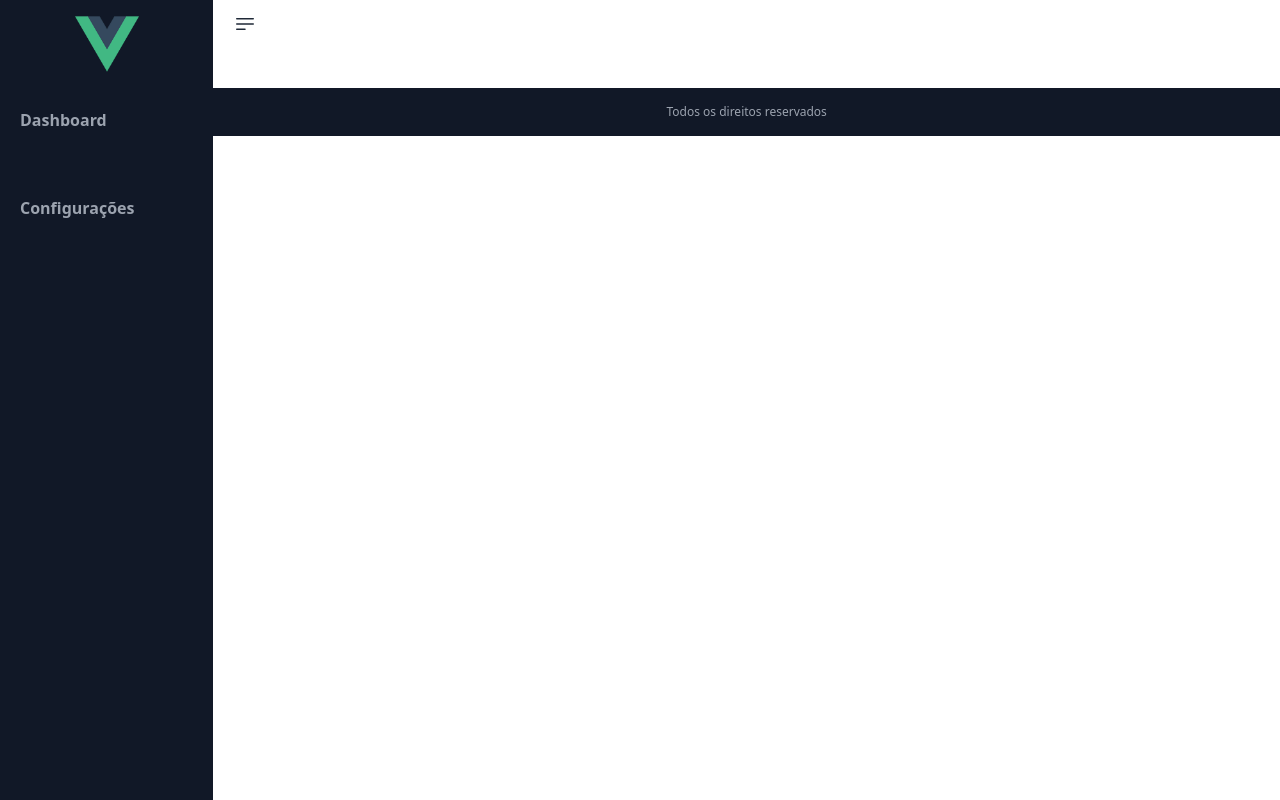
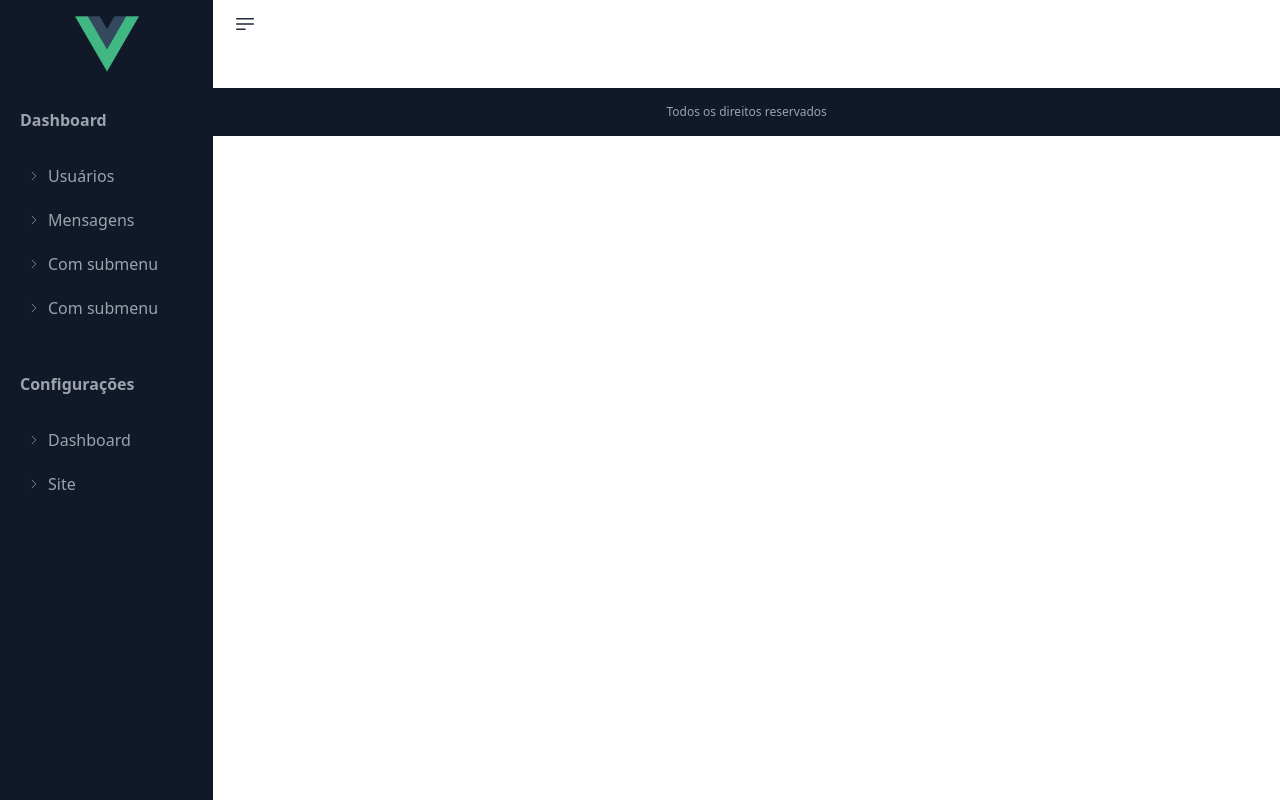
Before and after one commit to ernandesrs/pproj_vuejs3_estudos, a Vue app: page /me in a window 1280 px wide. Built offline with nearby package versions, Linux system fonts and the light colour scheme.

Commit message:
sidebar nav and subnav ok

```diff
--- /dev/null
+++ b/src/components/Ui/Sidebar/Nav/NavItemUi.vue
@@ -0,0 +1,91 @@
+<template>
+
+    <template v-if="!subitems">
+        <Component :is="tag" :to="item.to" :href="item.href" :title="item.title"
+            :target="item.target" :class="navItemClass">
+            <div class="flex items-center">
+                <svg class="w-3 h-3" fill="none" viewBox="0 0 24 24" stroke-width="1.5"
+                    stroke="currentColor">
+                    <path stroke-linecap="round" stroke-linejoin="round"
+                        d="M8.25 4.5l7.5 7.5-7.5 7.5" />
+                </svg>
+
+                <span class="pl-2">{{ item.text }}</span>
+            </div>
+        </Component>
+    </template>
+
+    <template v-else>
+        <Component @click.stop.prevent="toggler" :is="tag" :title="item.title"
+            :class="[navItemClass, visible ? navItemActive : null]">
+            <div class="flex items-center">
+                <svg v-if="!visible" class="w-3 h-3" fill="none" viewBox="0 0 24 24" stroke-width="1.5"
+                    stroke="currentColor">
+                    <path stroke-linecap="round" stroke-linejoin="round"
+                        d="M8.25 4.5l7.5 7.5-7.5 7.5" />
+                </svg>
+
+                <svg v-else class="w-3 h-3" fill="none" viewBox="0 0 24 24" stroke-width="1.5"
+                    stroke="currentColor">
+                    <path stroke-linecap="round" stroke-linejoin="round"
+                        d="M19.5 8.25l-7.5 7.5-7.5-7.5" />
+                </svg>
+
+                <span class="pl-2">{{ item.text }}</span>
+            </div>
+        </Component>
+
+        <nav v-show="visible"
+            class="flex flex-col bg-gray-800 border-l-2 border-gray-700 pl-4 mb-1">
+            <NavItemUi v-for="it in subitems" v-bind:key="it.id" :item="it" />
+        </nav>
+    </template>
+
+</template>
+
+<script>
+
+export default{
+    name: "NavItemUi",
+    components: {},
+
+    props: {
+        item: {
+            type: Object,
+            default: null
+        },
+    },
+
+    data() {
+        return {
+            visible: false,
+            navItemClass: 'w-full hover:bg-gray-800 text-gray-400 px-2 py-2 hover:pl-4 duration-300 mb-1 cursor-pointer',
+            navItemActive: 'bg-gray-800 pl-4',
+        };
+    },
+
+    computed: {
+        tag() {
+            if (typeof this.item.to != "undefined")
+                return "RouterLink";
+            if (typeof this.item.href != "undefined")
+                return "a";
+            return "div";
+        },
+
+        subitems() {
+            if(this.item.subnav)
+                return this.item.subnav;
+
+            return null;
+        },
+    },
+
+    methods: {
+        toggler() {
+            this.visible = !this.visible;
+        },
+    },
+};
+
+</script>
--- /dev/null
+++ b/src/components/Ui/Sidebar/Nav/NavUi.vue
@@ -0,0 +1,22 @@
+<template>
+    <nav class="flex flex-col">
+        <NavItemUi v-for="item in items" v-bind:key="item.id" :item="item" />
+    </nav>
+</template>
+
+<script>
+import NavItemUi from './NavItemUi.vue';
+
+export default{
+    name: "NavUi",
+    components: { NavItemUi },
+
+    props: {
+        items: {
+            type: Array,
+            default: null
+        }
+    },
+};
+
+</script>
--- /dev/null
+++ b/src/components/Ui/Sidebar/Nav/SubnavUi.vue
@@ -0,0 +1,22 @@
+<template>
+    <nav class="flex flex-col">
+        <NavItemUi v-for="item in items" v-bind:key="item.id" :item="item" />
+    </nav>
+</template>
+
+<script>
+import NavItemUi from './NavItemUi.vue';
+
+export default{
+    name: "NavUi",
+    components: { NavItemUi },
+
+    props: {
+        items: {
+            type: Array,
+            default: null
+        }
+    },
+};
+
+</script>
--- a/src/components/Ui/Sidebar/SidebarElemUi.vue
+++ b/src/components/Ui/Sidebar/SidebarElemUi.vue
@@ -2,16 +2,18 @@
     <div class="pb-4">
         <h3 v-if="title" class="text-gray-400 font-semibold py-2">{{ title }}</h3>
         <div class="py-4">
+            <NavUi :items="navItems" />
         </div>
     </div>
 </template>
 
 <script>
+import NavUi from './Nav/NavUi.vue';
 
 export default {
     name: "SidebarElemUi",
 
-    components: {  },
+    components: { NavUi },
 
     props: {
         title: {
--- a/src/components/Ui/Sidebar/SidebarUi.vue
+++ b/src/components/Ui/Sidebar/SidebarUi.vue
@@ -6,7 +6,7 @@
         </div>
         <!-- /backdrop -->
 
-        <div v-show="visible" class="bg-gray-900 z-40" :class="sidebarClass">
+        <div v-show="visible" class="bg-gray-900 z-40 overflow-y-auto" :class="sidebarClass">
             <!-- sidebar header -->
             <header class="flex justify-center items-center py-3">
                 <div v-if="!$slots.header">
```
